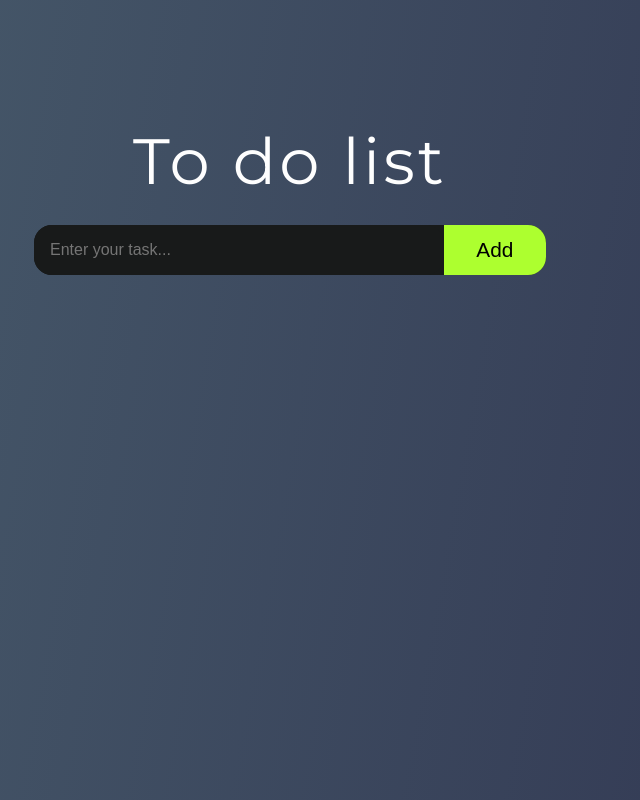
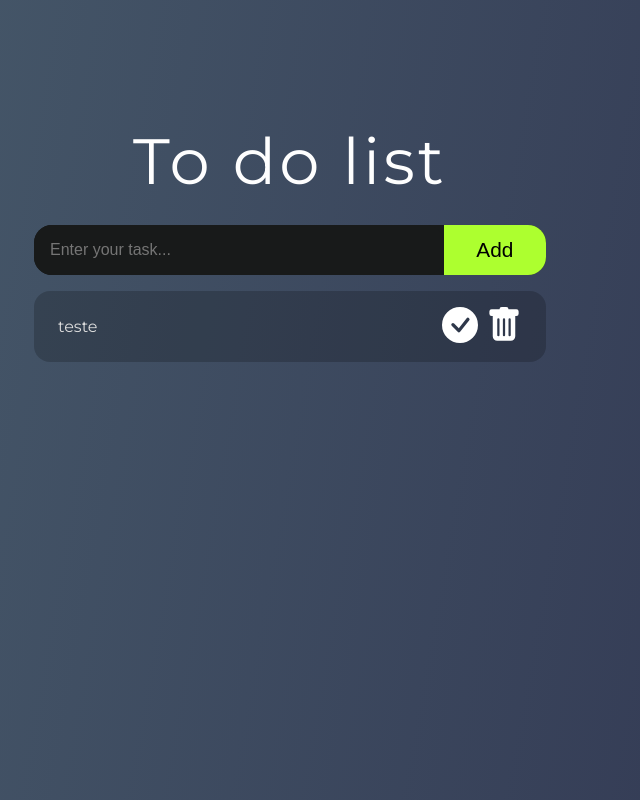
Before and after one commit to lucasadsr/To-Do-List, a React (Create React App) app: page / in a window 1280 px wide. Shown: the whole page, without its empty margins (350-990 px from the left). Built offline with nearby package versions, Linux system fonts and the light colour scheme.

Commit message:
add: task component

```diff
--- a/package.json
+++ b/package.json
@@ -8,6 +8,7 @@
     "@testing-library/user-event": "^13.5.0",
     "react": "^18.2.0",
     "react-dom": "^18.2.0",
+    "react-icons": "^4.7.1",
     "react-scripts": "5.0.1",
     "web-vitals": "^2.1.4"
   },
--- a/src/App.js
+++ b/src/App.js
@@ -1,10 +1,12 @@
 import Header from "./components/Header";
-import Input from "./components/Form";
+import Task from "./components/Task";
 
 function App() {
+
   return (
     <div>
       <Header />
+      <Task description="teste" />
     </div>
   );
 }
--- /dev/null
+++ b/src/components/Task/Task.module.css
@@ -0,0 +1,29 @@
+.task {
+    display: flex;
+    max-width: 32rem;
+    justify-content: space-between;
+    align-items: center;
+    margin: 0 auto;
+    background: rgba(0, 0, 0, 0.2);
+    border-radius: 16px;
+    padding: 1em 1.5em;
+    gap: 1em;
+    margin-block: 1em;
+}
+
+.task_des {
+    overflow-wrap: anywhere;
+    text-align: justify;
+    color: #DEDEDE;
+}
+
+button {
+    background: none;
+    border: none;
+    cursor: pointer;
+}
+
+.icons {
+    display: flex;
+    gap: .5em;
+}
--- /dev/null
+++ b/src/components/Task/index.jsx
@@ -0,0 +1,16 @@
+import styles from './Task.module.css'
+import { BsCheckCircleFill, BsFillTrashFill } from 'react-icons/bs'
+
+const Task = ({ description }) => {
+    return (
+        <div className={styles.task}>
+            <p className={styles.task_des}>{description}</p>
+            <div className={styles.icons}>
+                <button><BsCheckCircleFill size={36} color="white" /></button>
+                <button><BsFillTrashFill size={36} color="white" /></button>
+            </div>
+        </div>
+    )
+}
+
+export default Task
```
Also changed, not shown: 1 other file (tests, documents, lock files or other folders).
